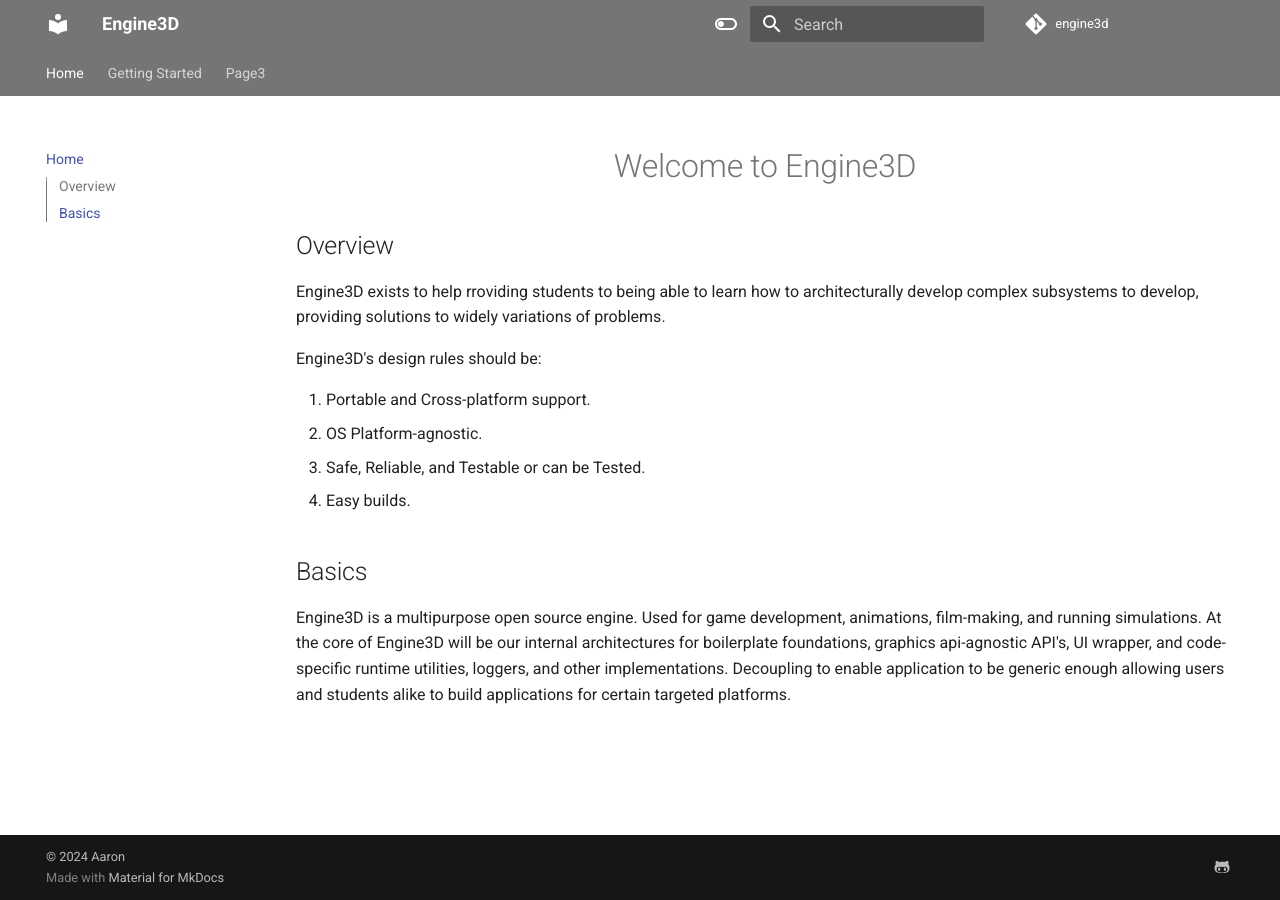
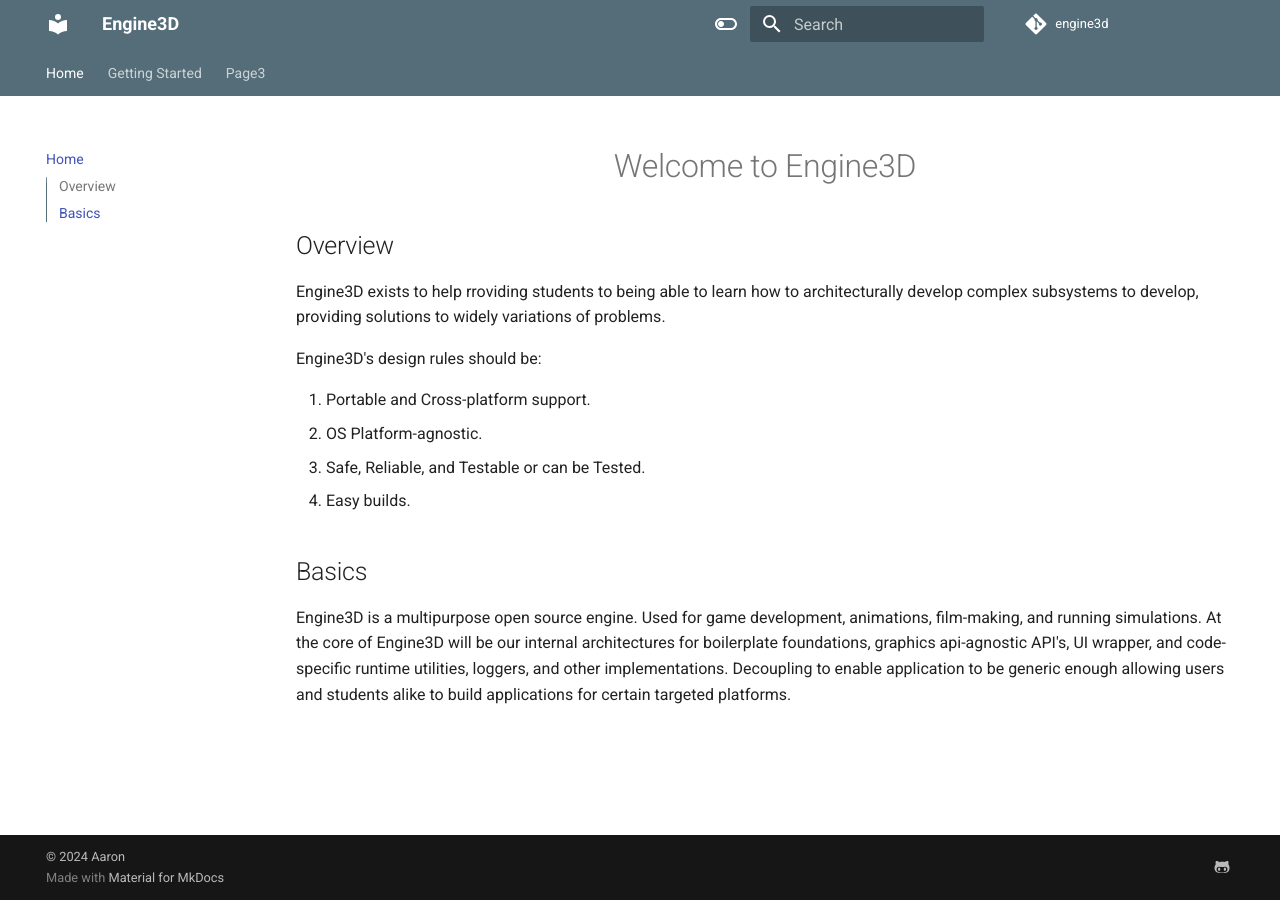
Before and after one commit to engine3d-dev/engine3d.github.io, an MkDocs documentation site: the page built from docs/index.md, in a window 1280 px wide. Built offline with MkDocs 1.6.1 and Material for MkDocs 9.7.7, drawn with Linux system fonts in a browser that asks for light colours; comment, search, counter and statistics services are not loaded.

Commit message:
Update mkdocs.yml

```diff
--- a/mkdocs.yml
+++ b/mkdocs.yml
@@ -23,13 +23,13 @@ theme:
       toggle:
         icon: material/toggle-switch-off-outline
         name: Switch to dark mode
-      primary: grey
+      primary: blue grey
       accent: purple
     - scheme: slate
       toggle:
         icon: material/toggle-switch
         name: Switch to light mode
-      primary: grey
+      primary: blue grey
       accent: lime
 
 extra:
```
